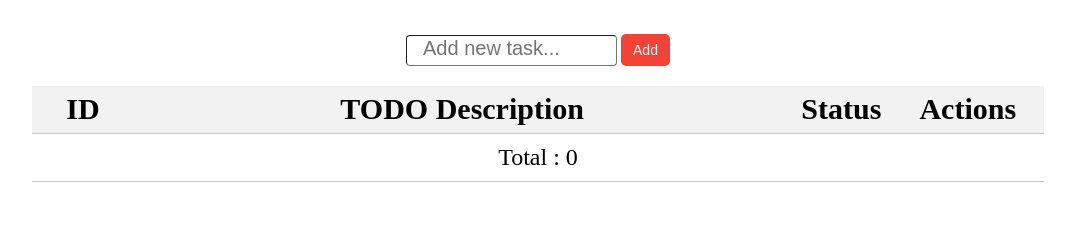
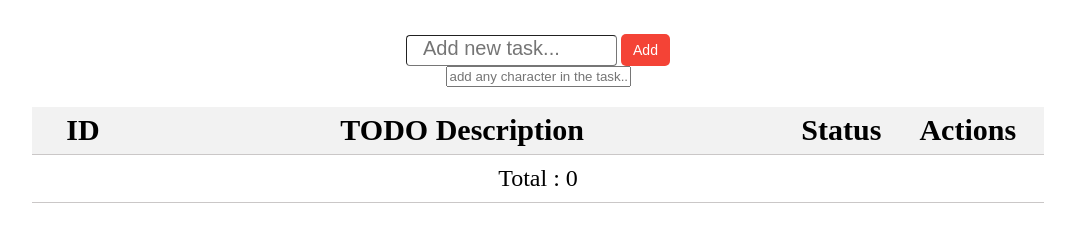
Before and after one commit to Abdalrhman-Mohammad/todo, a plain HTML site: page index.html in a window 1280 px wide. Shown: the part 111-336 px from the top of the page, without its empty margins (102-1177 px from the left). Drawn offline with Linux system fonts and the light colour scheme.

Commit message:
Add base html for search about tasks

```diff
--- a/index.html
+++ b/index.html
@@ -16,6 +16,9 @@
     <section id="add-task">
       <input type="text" id="new-task" placeholder="Add new task..." />
       <input type="button" id="add-task-btn" value="Add" />
+    </section>
+    <section id="search-task">
+      <input type="text" id="search-task-by" placeholder="add any character in the task..." />
     </section>
     <section id="show-tasks">
       <table>
```
